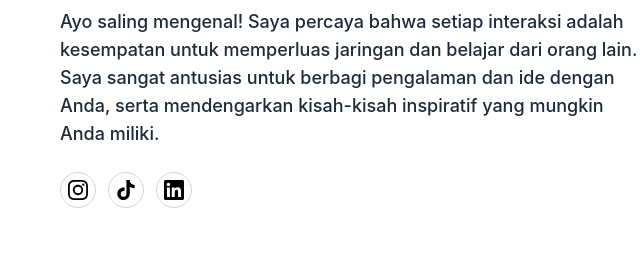
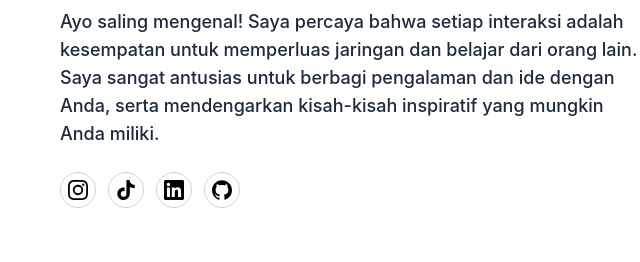
Before and after one commit to muhammadadid/portofolio, a website: page src/portofolio.html in a window 1280 px wide. Shown: the part 868-1130 px from the top of the page, 596-1236 px from the left. Drawn offline with Linux system fonts and the light colour scheme.

Commit message:
add sosial git

```diff
--- a/src/portofolio.html
+++ b/src/portofolio.html
@@ -87,6 +87,10 @@
                         <a href="https://www.linkedin.com/feed/"
                         target="_blank" class="flex items-center justify-center mr-3 border rounded-full w-9 h-9 border-slate-300 hover:border-primary hover:bg-primary hover:text-white">
                         <svg role="img" width="20px" class="fill-current" viewBox="0 0 24 24" xmlns="http://www.w3.org/2000/svg"><title>LinkedIn</title><path d="M20.447 20.452h-3.554v-5.569c0-1.328-.027-3.037-1.852-3.037-1.853 0-2.136 1.445-2.136 2.939v5.667H9.351V9h3.414v1.561h.046c.477-.9 1.637-1.85 3.37-1.85 3.601 0 4.267 2.37 4.267 5.455v6.286zM5.337 7.433c-1.144 0-2.063-.926-2.063-2.065 0-1.138.92-2.063 2.063-2.063 1.14 0 2.064.925 2.064 2.063 0 1.139-.925 2.065-2.064 2.065zm1.782 13.019H3.555V9h3.564v11.452zM22.225 0H1.771C.792 0 0 .774 0 1.729v20.542C0 23.227.792 24 1.771 24h20.451C23.2 24 24 23.227 24 22.271V1.729C24 .774 23.2 0 22.222 0h.003z"/></svg>
+                        </a>
+                        <a href="https://github.com/muhammadadid"
+                        target="_blank" class="flex items-center justify-center mr-3 border rounded-full w-9 h-9 border-slate-300 hover:border-primary hover:bg-primary hover:text-white">
+                        <svg role="img" width="20px" class="fill-current" viewBox="0 0 24 24" xmlns="http://www.w3.org/2000/svg"><title>GitHub</title><path d="M12 .297c-6.63 0-12 5.373-12 12 0 5.303 3.438 9.8 8.205 11.385.6.113.82-.258.82-.577 0-.285-.01-1.04-.015-2.04-3.338.724-4.042-1.61-4.042-1.61C4.422 18.07 3.633 17.7 3.633 17.7c-1.087-.744.084-.729.084-.729 1.205.084 1.838 1.236 1.838 1.236 1.07 1.835 2.809 1.305 3.495.998.108-.776.417-1.305.76-1.605-2.665-.3-5.466-1.332-5.466-5.93 0-1.31.465-2.38 1.235-3.22-.135-.303-.54-1.523.105-3.176 0 0 1.005-.322 3.3 1.23.96-.267 1.98-.399 3-.405 1.02.006 2.04.138 3 .405 2.28-1.552 3.285-1.23 3.285-1.23.645 1.653.24 2.873.12 3.176.765.84 1.23 1.91 1.23 3.22 0 4.61-2.805 5.625-5.475 5.92.42.36.81 1.096.81 2.22 0 1.606-.015 2.896-.015 3.286 0 .315.21.69.825.57C20.565 22.092 24 17.592 24 12.297c0-6.627-5.373-12-12-12"/></svg>
                         </a>
                     </div>
                 </div>
```
Also changed, not shown: src/css/output.css.
